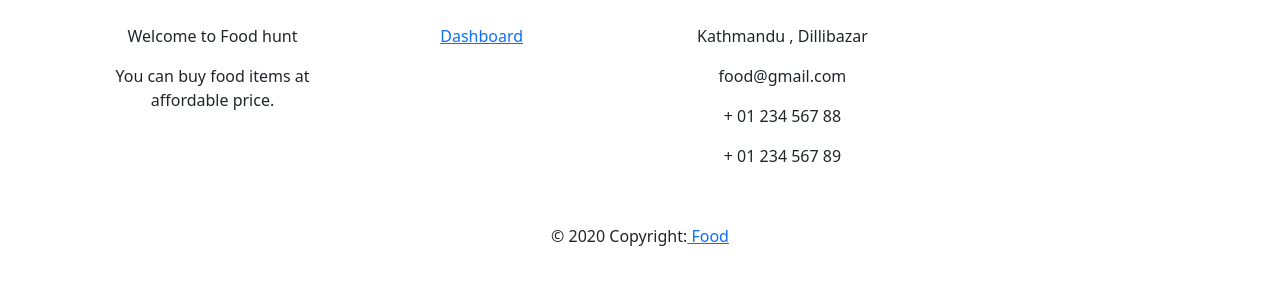
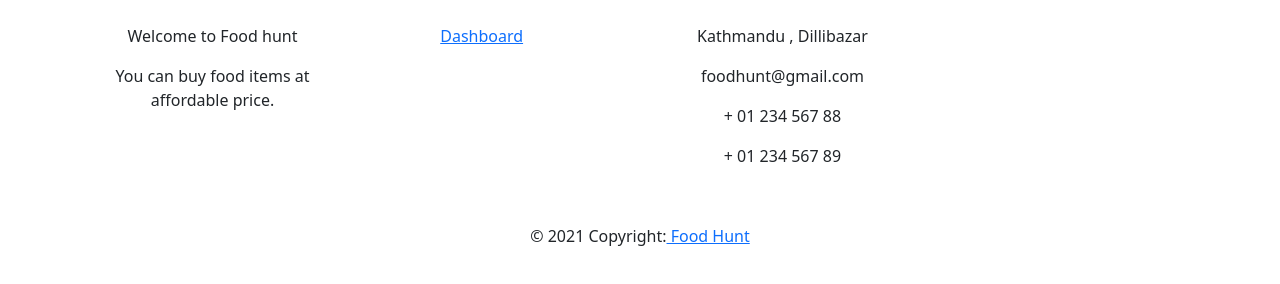
Before and after one commit to rawalprakash722/Frontend-agile, a React (Create React App) app: page / in a window 1280 px wide. Shown: the part 128-412 px from the top of the page. Built offline with nearby package versions, Linux system fonts and the light colour scheme.

Commit message:
edit footer

```diff
--- a/src/Footer/Footer.js
+++ b/src/Footer/Footer.js
@@ -60,7 +60,7 @@ class Footer extends Component{
                   </li>
                   <li>
                     <p>
-                      <i className="fas fa-envelope mr-3"></i> food@gmail.com</p>
+                      <i className="fas fa-envelope mr-3"></i> foodhunt@gmail.com</p>
                   </li>
                   <li>
                     <p>
@@ -102,8 +102,8 @@ class Footer extends Component{
 
 
 
-          <div className="footer-copyright text-center py-3">© 2020 Copyright:
-            <a href="https://food.com/"> Food</a>
+          <div className="footer-copyright text-center py-3">© 2021 Copyright:
+            <a href="https://foodhunt.com/"> Food Hunt</a>
           </div>
 
 
```
Also changed, not shown: 1 other file (tests, documents, lock files or other folders).
